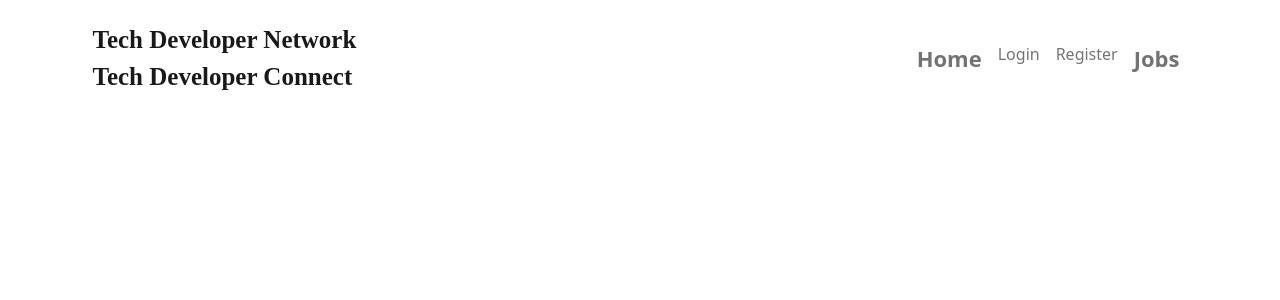
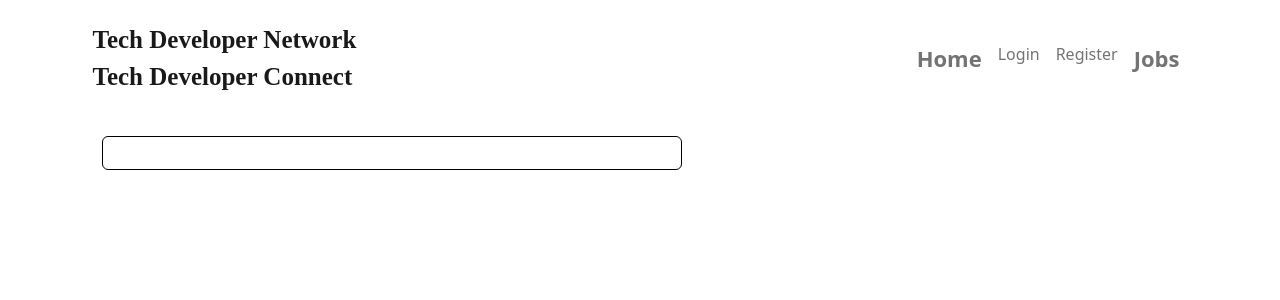
Before and after one commit to JonDRamos/JobProfile-Project, a React (Create React App) app: page /PublicProfile/1 in a window 1280 px wide. Shown: the top 300 px of the page. Built offline with nearby package versions, Linux system fonts and the light colour scheme; no server answers.

Commit message:
publicprofile page is now active and connected

```diff
--- a/src/App.js
+++ b/src/App.js
@@ -35,8 +35,9 @@ function App() {
                     <Route path="Profile" element={<Profile/>} />
                     <Route path="EditProfile" element={<EditProfile/>} />
                     <Route path="UploadProjects" element={<UploadProjects/>} />
-                    <Route path="EditVideo" element={<EditVideo/>} />
-                    <Route path="/PublicProfile/:userId" component={PublicProfile} />
+                    <Route path="EditVideo" element=
+                    {<EditVideo/>} />
+                    <Route path="/PublicProfile/:userId" element={<PublicProfile/>} />
 
 
 
--- a/src/PublicProfile.js
+++ b/src/PublicProfile.js
@@ -16,11 +16,10 @@ function PublicProfile() {
 
     axios.get(`http://localhost:3009/pubprofile/${userId}`)
       .then((response) => {
-        console.log(response.data);
-
 
         setUserFirstName(response.data.firstname);
         setUserLastName(response.data.lastname);
+        console.log(response.data);
         // Update the remaining state variables with the received data...
       })
       .catch(error => console.error(error));
@@ -29,12 +28,12 @@ function PublicProfile() {
 
   return (
     <MDBContainer className="py-0" style={{ backgroundColor: 'transparent' }}>
-      <MDBCard style={{ background: "white", margin: "20px", border: '1px lightgrey solid', maxWidth: "580px" }}>
+      <MDBCard style={{ background: "white", margin: "20px", border: '1px black solid', maxWidth: "580px" }}>
         <MDBCardBody>
         <div style={{ fontWeight: 'bolder' }}>
   {userFirstName} {userLastName}
 </div>
-
+          {/* Add the remaining JSX components that display the other state variables */}
         </MDBCardBody>
       </MDBCard>
     </MDBContainer>
```
